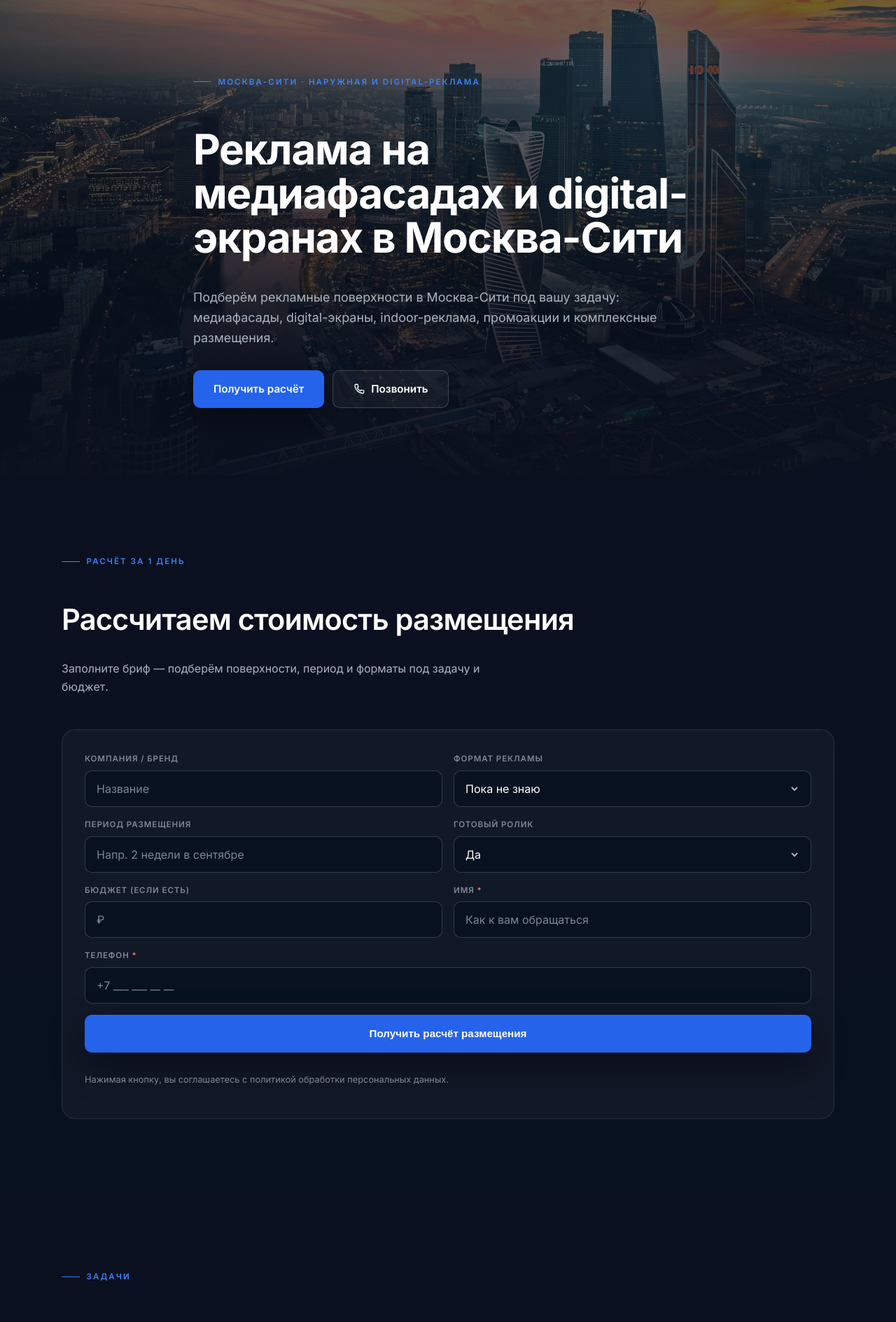
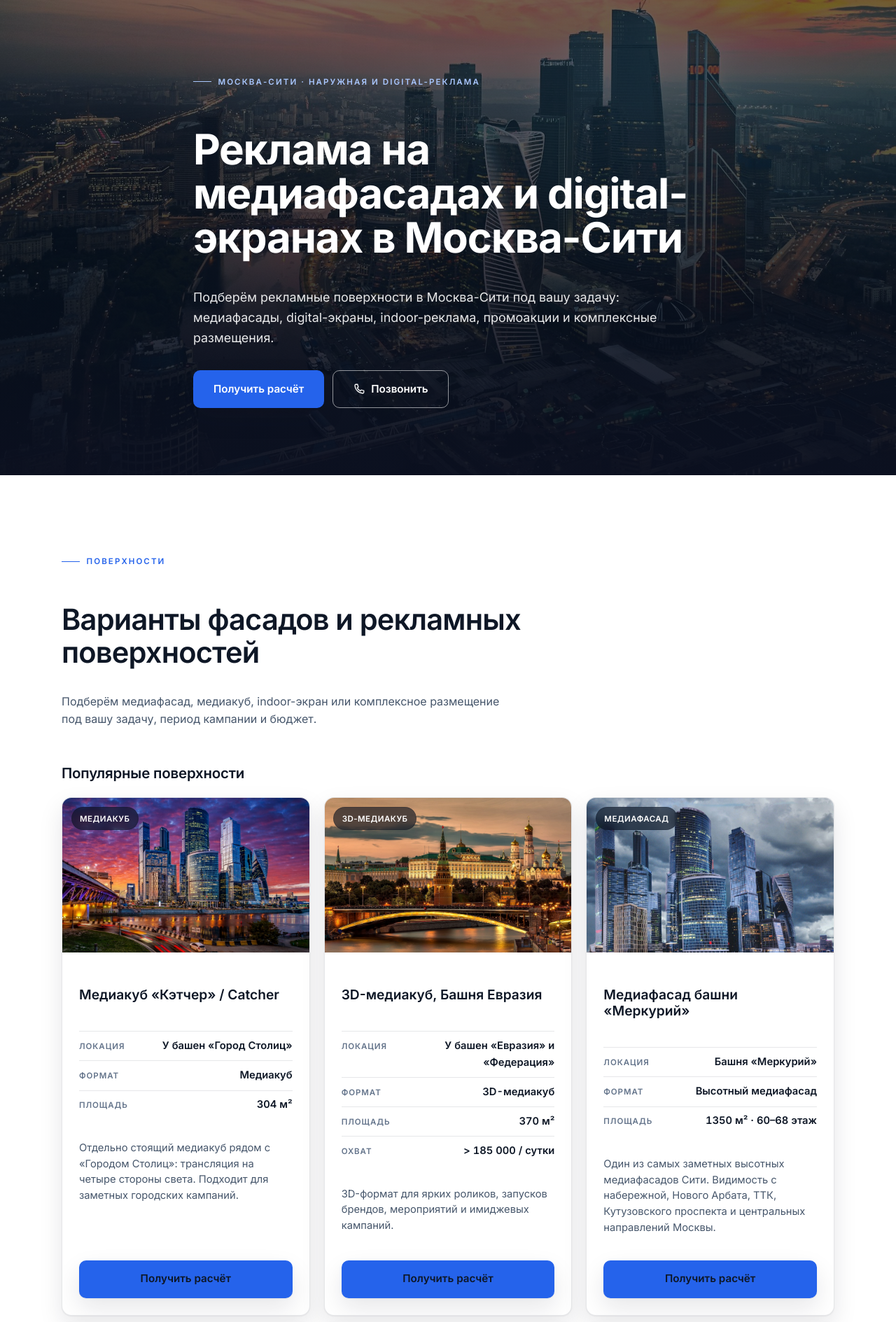
Before and after one commit to DifJame/Claude, a PHP site: page /prototype.html in a window 1280 px wide; the page is wider, and only the part inside the window is pictured. Shown: the top 1889 px of that part at 70% size. Run offline with PHP 8.4, Linux system fonts and the light colour scheme.

Commit message:
Reorder ad-page sections + switch to light theme
Branch moscow-city.pro-redisign. /reklama-v-moskva-siti/ rework:

Structure:
- Surfaces block moved to 2nd position (right after hero) and H2 renamed
  to "Варианты фасадов и рекламных поверхностей".
- New order: Hero -> Surfaces -> Tasks -> Formats -> Calc form ->
  Audience -> Why City -> Process -> FAQ -> Final CTA.

Design (light theme, blue accents, no gold):
- Token palette flipped to light: white/very-light backgrounds, dark text,
  blue (#2563EB) accent for buttons/links/icons/active filters; soft light
  shadows; --ac-cyan repointed to blue for legibility on white.
- Cards (.ads-city-card/-surf/-cat), filters and chips: white surface,
  light-gray borders, soft shadow, blue glow/border on hover.
- Ghost button fixed for light bg; hero kept dark with forced white text
  and light-blue eyebrow (explicit hero overrides).

Catalog functionality preserved (verified headless): filters work without
reload (all=15/mediafasady=7/mediakuby=2/indoor=7/holly=3/lifty=1/promo=0
-> empty state); surface CTAs scroll to #ads-city-calc and pass the chosen
surface into the hidden lead field as "[Реклама в Москва-Сити] / <name>".

URL/title/description/canonical/H1 unchanged; styles still scoped to
.ads-city; no noindex/robots/sitemap changes.

https://claude.ai/code/session_015sRLqoQjkyM1a1RvyDrLmS

```diff
--- a/reklama-v-moskva-siti/assets/ads-city.css
+++ b/reklama-v-moskva-siti/assets/ads-city.css
@@ -1,22 +1,22 @@
 /* =========================================================================
-   ADS · «Реклама в Москва-Сити» — premium city-tech, dark.
+   ADS · «Реклама в Москва-Сити» — premium city-tech, светлая тема (hero тёмный).
    Полностью изолировано под .ads-city. Без золота. Подключать отдельным файлом.
    ========================================================================= */
 .ads-city, .ads-city * { box-sizing: border-box; }
 .ads-city {
   /* — палитра — */
-  --ac-bg:#0B1020; --ac-bg-2:#07111F; --ac-surface:#111827; --ac-surface-2:#161F33;
-  --ac-ink:#FFFFFF; --ac-ink-2:#AAB3C0; --ac-ink-3:rgba(170,179,192,.72);
-  --ac-line:rgba(255,255,255,.10); --ac-line-2:rgba(255,255,255,.18);
-  --ac-accent:#3B82F6;        /* electric blue — текст/линии/glow */
+  --ac-bg:#FFFFFF; --ac-bg-2:#F4F6FA; --ac-surface:#FFFFFF; --ac-surface-2:#F7F9FC;
+  --ac-ink:#0E1726; --ac-ink-2:#46566B; --ac-ink-3:#64748B;
+  --ac-line:rgba(15,23,42,.10); --ac-line-2:rgba(15,23,42,.16);
+  --ac-accent:#2563EB;        /* синий — текст/ссылки/иконки (AA на белом) */
   --ac-accent-strong:#2563EB; /* кнопка (бел. текст = 5.1:1 AA)   */
   --ac-accent-hover:#1D4ED8;
-  --ac-cyan:#22D3EE;          /* световой акцент (точечно)        */
+  --ac-cyan:#2563EB;          /* свет.акцент -> синий (читается на белом) */
   /* — система — */
   --ac-r:14px; --ac-r-sm:10px; --ac-r-lg:20px; --ac-r-pill:999px;
   --ac-wrap:1200px; --ac-pad:clamp(1.25rem,4vw,3rem); --ac-sec:clamp(3.5rem,8vw,7rem);
-  --ac-shadow:0 18px 50px rgba(0,0,0,.45);
-  --ac-glow:0 0 0 1px var(--ac-accent), 0 10px 34px rgba(59,130,246,.20);
+  --ac-shadow:0 1px 2px rgba(16,24,40,.06), 0 14px 34px rgba(16,24,40,.10);
+  --ac-glow:0 0 0 1px var(--ac-accent), 0 12px 30px rgba(37,99,235,.18);
   --ac-ease:cubic-bezier(.22,1,.36,1); --ac-dur:.3s;
   --ac-font:"Inter",system-ui,-apple-system,"Segoe UI",sans-serif;
 
@@ -47,12 +47,12 @@
   transition:background var(--ac-dur) var(--ac-ease),border-color var(--ac-dur),
              transform var(--ac-dur) var(--ac-ease),box-shadow var(--ac-dur)}
 .ads-city-btn--primary{background:var(--ac-accent-strong);color:#fff;box-shadow:var(--ac-shadow)}
-.ads-city-btn--ghost{background:rgba(255,255,255,.04);border-color:var(--ac-line-2);color:var(--ac-ink)}
+.ads-city-btn--ghost{background:transparent;border-color:var(--ac-line-2);color:var(--ac-ink)}
 .ads-city-btn svg{width:18px;height:18px;flex:0 0 auto}
 .ads-city-btn:focus-visible{outline:2px solid var(--ac-cyan);outline-offset:3px}
 @media (hover:hover){
   .ads-city-btn--primary:hover{background:var(--ac-accent-hover);transform:translateY(-2px)}
-  .ads-city-btn--ghost:hover{border-color:var(--ac-accent);color:#fff}
+  .ads-city-btn--ghost:hover{border-color:var(--ac-accent);color:var(--ac-accent)}
 }
 
 /* — иконка-плитка — */
@@ -67,9 +67,8 @@
   .ads-city-grid--4{grid-template-columns:repeat(4,1fr)}}
 
 /* — стеклянная карточка — */
-.ads-city-card{background:rgba(255,255,255,.04);border:1px solid var(--ac-line);
-  border-radius:var(--ac-r);padding:clamp(1.25rem,2vw,1.75rem);
-  backdrop-filter:blur(8px);-webkit-backdrop-filter:blur(8px);
+.ads-city-card{background:var(--ac-surface);border:1px solid var(--ac-line);
+  border-radius:var(--ac-r);padding:clamp(1.25rem,2vw,1.75rem);box-shadow:var(--ac-shadow);
   transition:transform var(--ac-dur) var(--ac-ease),border-color var(--ac-dur),box-shadow var(--ac-dur)}
 .ads-city-card p{color:var(--ac-ink-2);font-size:.95rem;margin-top:.5rem}
 @media (hover:hover){.ads-city-card:hover{transform:translateY(-4px);border-color:var(--ac-accent);box-shadow:var(--ac-glow)}}
@@ -80,9 +79,8 @@
 .ads-city-surfaces{display:grid;gap:clamp(.85rem,1.6vw,1.25rem);grid-template-columns:1fr}
 @media (min-width:600px){.ads-city-surfaces{grid-template-columns:repeat(2,1fr)}}
 @media (min-width:960px){.ads-city-surfaces{grid-template-columns:repeat(3,1fr)}}
-.ads-city-surf{display:flex;flex-direction:column;background:rgba(255,255,255,.04);
-  border:1px solid var(--ac-line);border-radius:var(--ac-r);overflow:hidden;
-  backdrop-filter:blur(8px);-webkit-backdrop-filter:blur(8px);
+.ads-city-surf{display:flex;flex-direction:column;background:var(--ac-surface);
+  border:1px solid var(--ac-line);border-radius:var(--ac-r);overflow:hidden;box-shadow:var(--ac-shadow);
   transition:transform var(--ac-dur) var(--ac-ease),border-color var(--ac-dur),box-shadow var(--ac-dur)}
 @media (hover:hover){.ads-city-surf:hover{transform:translateY(-4px);border-color:var(--ac-accent);box-shadow:var(--ac-glow)}
   .ads-city-surf:hover .ads-city-surf__img{transform:scale(1.06)}}
@@ -115,20 +113,20 @@
 /* — фильтры каталога (без перезагрузки) — */
 .ads-city-filters{display:flex;flex-wrap:wrap;gap:.5rem;margin-bottom:1.25rem}
 .ads-city-filter{min-height:44px;padding:.5rem 1.1rem;border-radius:var(--ac-r-pill);
-  border:1px solid var(--ac-line-2);background:rgba(255,255,255,.03);color:var(--ac-ink-2);
+  border:1px solid var(--ac-line-2);background:var(--ac-surface);color:var(--ac-ink-2);
   font-weight:500;font-size:.9rem;cursor:pointer;
   transition:color var(--ac-dur),border-color var(--ac-dur),background var(--ac-dur)}
 .ads-city-filter[aria-pressed="true"]{background:var(--ac-accent-strong);border-color:var(--ac-accent-strong);color:#fff}
 .ads-city-filter:focus-visible{outline:2px solid var(--ac-cyan);outline-offset:2px}
-@media (hover:hover){.ads-city-filter:hover{border-color:var(--ac-accent);color:#fff}}
+@media (hover:hover){.ads-city-filter:hover{border-color:var(--ac-accent);color:var(--ac-accent)}}
 
 /* — каталог: компактные карточки — */
 .ads-city-catalog{display:grid;gap:clamp(.85rem,1.6vw,1.25rem);grid-template-columns:1fr}
 @media (min-width:600px){.ads-city-catalog{grid-template-columns:repeat(2,1fr)}}
 @media (min-width:960px){.ads-city-catalog{grid-template-columns:repeat(3,1fr)}}
-.ads-city-cat{display:flex;flex-direction:column;background:rgba(255,255,255,.04);
-  border:1px solid var(--ac-line);border-radius:var(--ac-r);overflow:hidden;
-  transition:transform var(--ac-dur) var(--ac-ease),border-color var(--ac-dur)}
+.ads-city-cat{display:flex;flex-direction:column;background:var(--ac-surface);
+  border:1px solid var(--ac-line);border-radius:var(--ac-r);overflow:hidden;box-shadow:var(--ac-shadow);
+  transition:transform var(--ac-dur) var(--ac-ease),border-color var(--ac-dur),box-shadow var(--ac-dur)}
 .ads-city-cat.is-hidden{display:none}
 @media (hover:hover){.ads-city-cat:hover{transform:translateY(-3px);border-color:var(--ac-accent)}
   .ads-city-cat:hover .ads-city-cat__img{transform:scale(1.05)}}
@@ -151,7 +149,7 @@
 /* — чипы «кому подходит» — */
 .ads-city-chips{display:flex;flex-wrap:wrap;gap:.6rem}
 .ads-city-chip{display:inline-flex;align-items:center;gap:.5rem;min-height:48px;padding:.6rem 1.1rem;
-  border:1px solid var(--ac-line-2);border-radius:var(--ac-r-pill);background:rgba(255,255,255,.03);
+  border:1px solid var(--ac-line-2);border-radius:var(--ac-r-pill);background:var(--ac-surface);
   color:var(--ac-ink);font-weight:500;font-size:.95rem}
 .ads-city-chip svg{width:18px;height:18px;color:var(--ac-accent)}
 
@@ -216,6 +214,14 @@
              linear-gradient(180deg,rgba(7,17,31,.55) 0%,rgba(7,17,31,.78) 60%,rgba(11,16,32,.96) 100%)}
 .ads-city-hero__cta{display:flex;flex-wrap:wrap;gap:.75rem;margin-top:2rem}
 .ads-city-hero__formwrap{margin-top:clamp(2rem,4vw,3rem);max-width:920px}
+/* hero остаётся тёмным: принудительно светлый текст и кнопки поверх фото */
+.ads-city-hero{color:#fff}
+.ads-city-hero .ads-city-h1{color:#fff}
+.ads-city-hero .ads-city-lead{color:rgba(255,255,255,.9)}
+.ads-city-hero .ads-city-eyebrow{color:#A9C7FF}
+.ads-city-hero .ads-city-eyebrow::before{background:#A9C7FF}
+.ads-city-hero .ads-city-btn--ghost{background:transparent;border-color:rgba(255,255,255,.55);color:#fff}
+@media (hover:hover){.ads-city-hero .ads-city-btn--ghost:hover{border-color:#fff;color:#fff;background:rgba(255,255,255,.08)}}
 
 /* — финальный CTA — */
 .ads-city-final{background:radial-gradient(120% 100% at 50% 0%,rgba(37,99,235,.16),transparent 60%),var(--ac-bg-2)}
--- a/reklama-v-moskva-siti/prototype.html
+++ b/reklama-v-moskva-siti/prototype.html
@@ -48,76 +48,10 @@
     </div>
   </header>
 
-  <!-- 2. ФОРМА РАСЧЁТА -->
-  <section class="ads-city-section ads-city-section--alt" id="ads-city-calc" aria-labelledby="ac-calc-t">
-    <div class="ads-city__wrap">
-      <div class="ads-city-head">
-        <p class="ads-city-eyebrow">Расчёт за 1 день</p>
-        <h2 class="ads-city-h2" id="ac-calc-t">Рассчитаем стоимость размещения</h2>
-        <p class="ads-city-sub">Заполните бриф — подберём поверхности, период и форматы под задачу и бюджет.</p>
-      </div>
-      <form class="ads-city-form" data-ads-form action="" method="post" autocomplete="on">
-        <input type="hidden" name="service" value="[Реклама в Москва-Сити]">
-        <input type="hidden" name="format_selected" data-ads-format-target value="">
-        <div class="ads-city-form__grid">
-          <div class="ads-city-field"><label for="ac-company">Компания / бренд</label>
-            <input class="ads-city-input" id="ac-company" name="company" type="text" placeholder="Название" autocomplete="organization"></div>
-          <div class="ads-city-field"><label for="ac-format">Формат рекламы</label>
-            <select class="ads-city-select" id="ac-format" name="format">
-              <option value="">Пока не знаю</option><option>Медиафасад</option><option>Digital-экран</option><option>Indoor</option><option>Промо</option>
-            </select></div>
-          <div class="ads-city-field"><label for="ac-period">Период размещения</label>
-            <input class="ads-city-input" id="ac-period" name="period" type="text" placeholder="Напр. 2 недели в сентябре"></div>
-          <div class="ads-city-field"><label for="ac-creative">Готовый ролик</label>
-            <select class="ads-city-select" id="ac-creative" name="creative"><option>Да</option><option>Нет</option><option>Нужна помощь с креативом</option></select></div>
-          <div class="ads-city-field"><label for="ac-budget">Бюджет (если есть)</label>
-            <input class="ads-city-input" id="ac-budget" name="budget" type="text" inputmode="numeric" placeholder="₽"></div>
-          <div class="ads-city-field"><label for="ac-name">Имя <span class="req">*</span></label>
-            <input class="ads-city-input" id="ac-name" name="name" type="text" required autocomplete="name" placeholder="Как к вам обращаться"></div>
-          <div class="ads-city-field ads-city-field--full"><label for="ac-phone">Телефон <span class="req">*</span></label>
-            <input class="ads-city-input" id="ac-phone" name="phone" type="tel" required autocomplete="tel" inputmode="tel" placeholder="+7 ___ ___ __ __"></div>
-        </div>
-        <button class="ads-city-btn ads-city-btn--primary ads-city-form__submit" type="submit">Получить расчёт размещения</button>
-        <p class="ads-city-form__note">Нажимая кнопку, вы соглашаетесь с политикой обработки персональных данных.</p>
-        <div class="ads-city-form__ok" role="status" aria-live="polite"><strong>Заявка принята.</strong> Менеджер свяжется с вами и пришлёт расчёт.</div>
-      </form>
-    </div>
-  </section>
-
-  <!-- 3. КАКИЕ ЗАДАЧИ РЕШАЕМ -->
-  <section class="ads-city-section" aria-labelledby="ac-tasks-t">
-    <div class="ads-city__wrap">
-      <div class="ads-city-head"><p class="ads-city-eyebrow">Задачи</p><h2 class="ads-city-h2" id="ac-tasks-t">Какие задачи решаем</h2></div>
-      <div class="ads-city-grid ads-city-grid--3">
-        <article class="ads-city-card"><div class="ads-city-ico"><svg aria-hidden="true"><use href="#ac-rocket"/></svg></div><h3 class="ads-city-h3">Запуск бренда или продукта</h3><p>Громкий старт с заметным охватом в деловом центре города.</p></article>
-        <article class="ads-city-card"><div class="ads-city-ico"><svg aria-hidden="true"><use href="#ac-star"/></svg></div><h3 class="ads-city-h3">Имиджевая кампания</h3><p>Ассоциация бренда с масштабом и статусом Москва-Сити.</p></article>
-        <article class="ads-city-card"><div class="ads-city-ico"><svg aria-hidden="true"><use href="#ac-building"/></svg></div><h3 class="ads-city-h3">Продвижение недвижимости</h3><p>Показ объектов и проектов платёжеспособной аудитории.</p></article>
-        <article class="ads-city-card"><div class="ads-city-ico"><svg aria-hidden="true"><use href="#ac-promo"/></svg></div><h3 class="ads-city-h3">Анонс мероприятия</h3><p>Привлечение внимания к событию, премьере или открытию.</p></article>
-        <article class="ads-city-card"><div class="ads-city-ico"><svg aria-hidden="true"><use href="#ac-users"/></svg></div><h3 class="ads-city-h3">Премиальная аудитория</h3><p>Контакт с топ-менеджментом, резидентами и гостями башен.</p></article>
-        <article class="ads-city-card"><div class="ads-city-ico"><svg aria-hidden="true"><use href="#ac-eye"/></svg></div><h3 class="ads-city-h3">Информирование в Сити</h3><p>Сообщения для резидентов и гостей делового кластера.</p></article>
-      </div>
-    </div>
-  </section>
-
-  <!-- 4. ФОРМАТЫ РЕКЛАМЫ -->
-  <section class="ads-city-section ads-city-section--alt" aria-labelledby="ac-formats-t">
-    <div class="ads-city__wrap">
-      <div class="ads-city-head"><p class="ads-city-eyebrow">Форматы</p><h2 class="ads-city-h2" id="ac-formats-t">Форматы рекламы</h2></div>
-      <div class="ads-city-grid ads-city-grid--3">
-        <article class="ads-city-card"><div class="ads-city-ico"><svg aria-hidden="true"><use href="#ac-facade"/></svg></div><h3 class="ads-city-h3">Медиафасады</h3><p>Крупноформатные экраны на фасадах башен — максимальная видимость.</p><a class="ads-city-card__link" href="#ads-city-calc" data-ads-format="Медиафасад">Уточнить условия <svg aria-hidden="true"><use href="#ac-arrow"/></svg></a></article>
-        <article class="ads-city-card"><div class="ads-city-ico"><svg aria-hidden="true"><use href="#ac-screen"/></svg></div><h3 class="ads-city-h3">Digital-экраны</h3><p>Видеоэкраны в деловых башнях и общественных зонах.</p><a class="ads-city-card__link" href="#ads-city-calc" data-ads-format="Digital-экран">Уточнить условия <svg aria-hidden="true"><use href="#ac-arrow"/></svg></a></article>
-        <article class="ads-city-card"><div class="ads-city-ico"><svg aria-hidden="true"><use href="#ac-indoor"/></svg></div><h3 class="ads-city-h3">Indoor-реклама в башнях</h3><p>Холлы, лифтовые группы и входные зоны бизнес-центров.</p><a class="ads-city-card__link" href="#ads-city-calc" data-ads-format="Indoor">Уточнить условия <svg aria-hidden="true"><use href="#ac-arrow"/></svg></a></article>
-        <article class="ads-city-card"><div class="ads-city-ico"><svg aria-hidden="true"><use href="#ac-promo"/></svg></div><h3 class="ads-city-h3">Промоакции</h3><p>Активности и промо-зоны в проходимых точках Сити.</p><a class="ads-city-card__link" href="#ads-city-calc" data-ads-format="Промо">Уточнить условия <svg aria-hidden="true"><use href="#ac-arrow"/></svg></a></article>
-        <article class="ads-city-card"><div class="ads-city-ico"><svg aria-hidden="true"><use href="#ac-mail"/></svg></div><h3 class="ads-city-h3">Рассылки по резидентам</h3><p>Адресные коммуникации с аудиторией деловых башен.</p><a class="ads-city-card__link" href="#ads-city-calc" data-ads-format="Рассылка">Уточнить условия <svg aria-hidden="true"><use href="#ac-arrow"/></svg></a></article>
-        <article class="ads-city-card"><div class="ads-city-ico"><svg aria-hidden="true"><use href="#ac-layers"/></svg></div><h3 class="ads-city-h3">Комплексное размещение</h3><p>Связка форматов под единую кампанию и сценарий показа.</p><a class="ads-city-card__link" href="#ads-city-calc" data-ads-format="Комплексное">Уточнить условия <svg aria-hidden="true"><use href="#ac-arrow"/></svg></a></article>
-      </div>
-    </div>
-  </section>
-
   <!-- 5. РЕКЛАМНЫЕ ПОВЕРХНОСТИ -->
   <section class="ads-city-section" aria-labelledby="ac-surf-t">
     <div class="ads-city__wrap">
-      <div class="ads-city-head"><p class="ads-city-eyebrow">Поверхности</p><h2 class="ads-city-h2" id="ac-surf-t">Рекламные поверхности в Москва-Сити</h2>
+      <div class="ads-city-head"><p class="ads-city-eyebrow">Поверхности</p><h2 class="ads-city-h2" id="ac-surf-t">Варианты фасадов и рекламных поверхностей</h2>
         <p class="ads-city-sub">Подберём медиафасад, медиакуб, indoor-экран или комплексное размещение под вашу задачу, период кампании и бюджет.</p></div>
 
       <!-- 5.1 Популярные поверхности (крупные карточки) -->
```
Also changed, not shown: other parts of reklama-v-moskva-siti/prototype.html (+66 -0 lines), reklama-v-moskva-siti/template.php (+65 -65 lines), reklama-v-moskva-siti/README.md.
